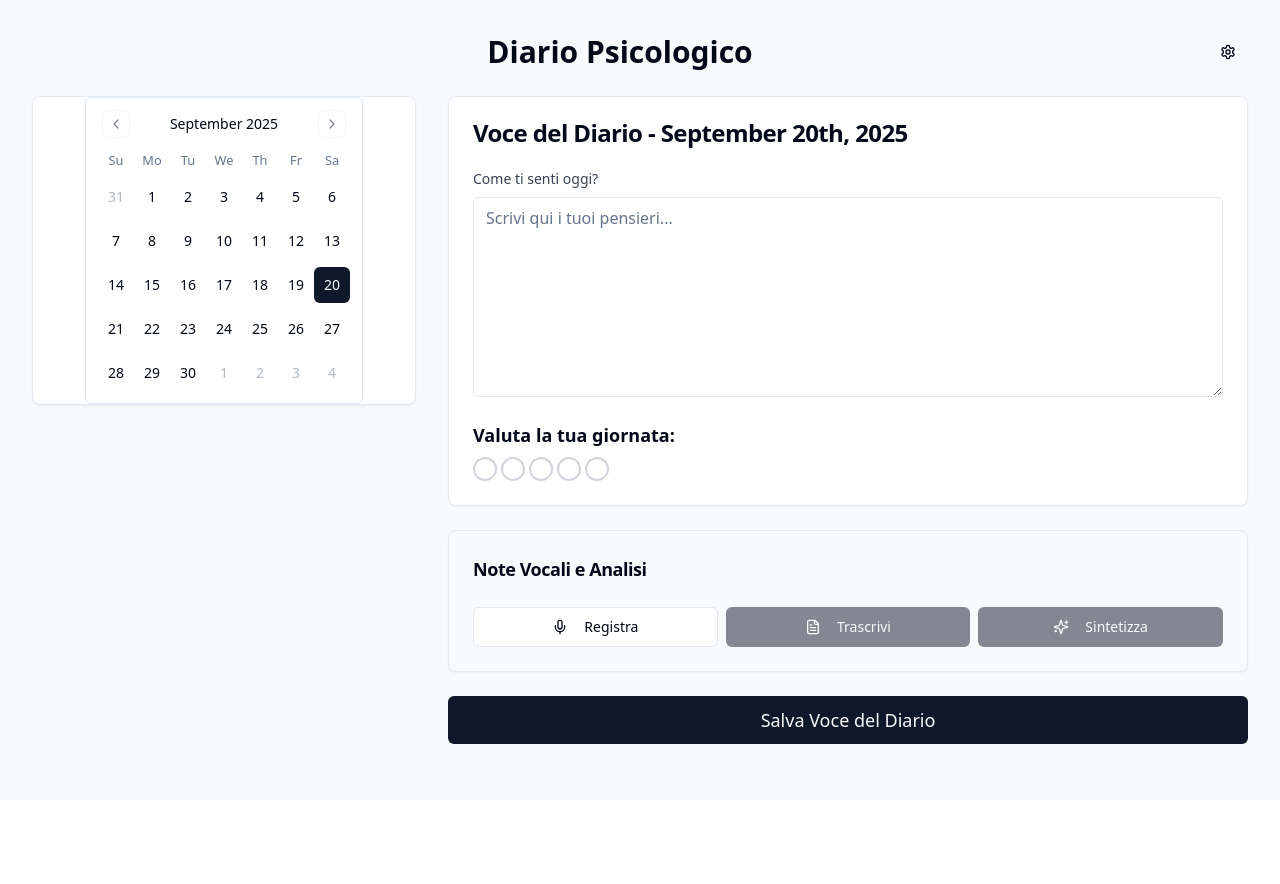
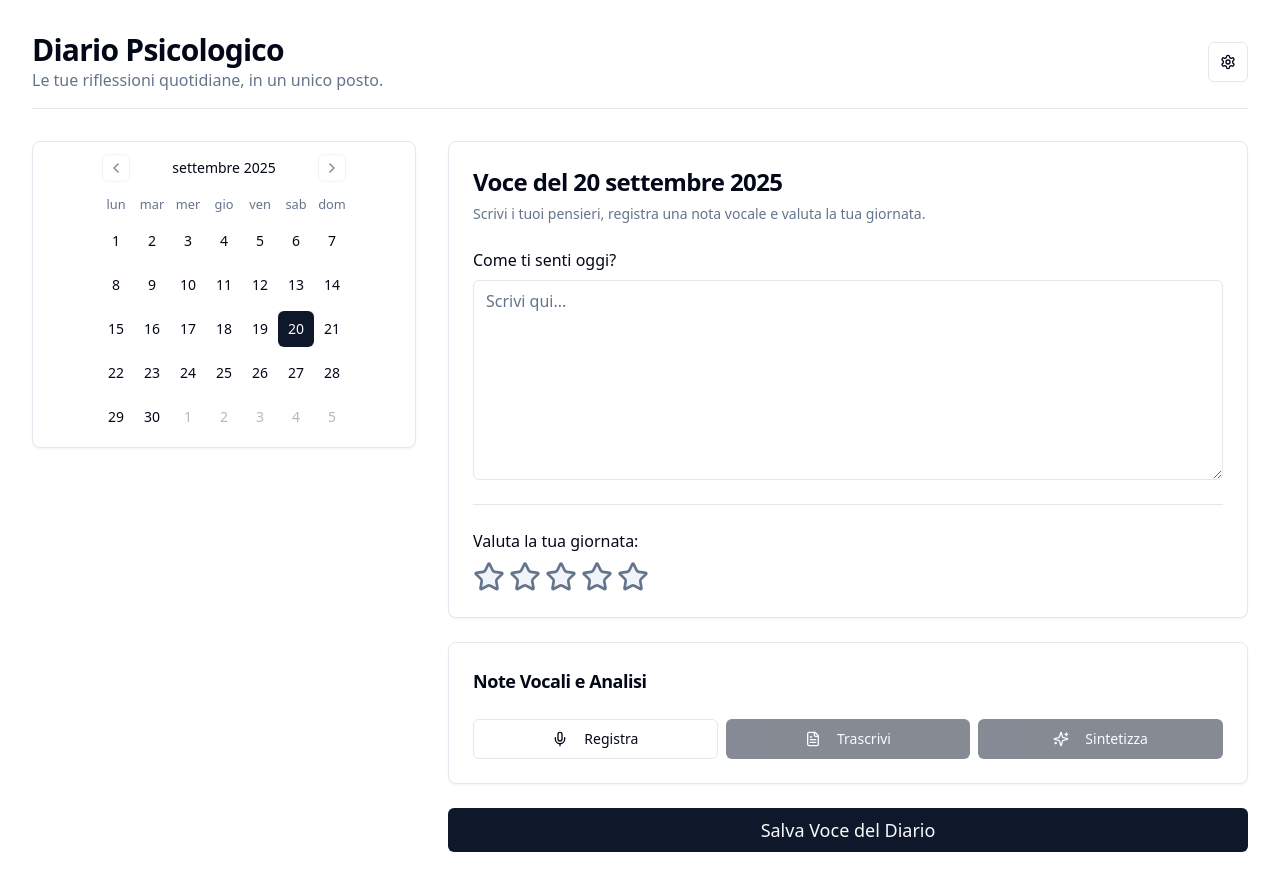
Before and after one commit to Razdnut/audiodiary, a React (Vite) app: page / in a window 1280 px wide. Before the commit the page ends 800 px from the top, so only its background shows below. Built offline with nearby package versions, Linux system fonts and the light colour scheme.

Commit message:
[dyad] Aggiornata la UI con lo stile di shadcn/ui. - wrote 4 file(s)

```diff
--- a/src/components/AudioControls.tsx
+++ b/src/components/AudioControls.tsx
@@ -8,6 +8,7 @@ import { Card, CardContent, CardHeader, CardTitle } from './ui/card';
 import { Settings } from './SettingsDialog';
 import { transcribeAudio, summarizeText } from '@/services/openai';
 import { showError, showSuccess } from '@/utils/toast';
+import { Label } from './ui/label';
 
 interface AudioControlsProps {
   audioUrl: string | undefined;
@@ -110,7 +111,7 @@ const AudioControls: React.FC<AudioControlsProps> = ({
   };
 
   return (
-    <Card className="bg-gray-50">
+    <Card>
       <CardHeader>
         <CardTitle className="text-lg">Note Vocali e Analisi</CardTitle>
       </CardHeader>
@@ -135,22 +136,22 @@ const AudioControls: React.FC<AudioControlsProps> = ({
 
         {audioUrl && !isRecording && (
           <div>
-            <p className="text-sm font-medium mb-1 text-gray-600">Registrazione:</p>
-            <audio controls src={audioUrl} className="w-full h-10" />
+            <Label className="text-sm font-medium mb-1 text-muted-foreground">Registrazione:</Label>
+            <audio controls src={audioUrl} className="w-full h-10 mt-1" />
           </div>
         )}
 
         {transcript && (
           <div>
-            <label className="block text-sm font-medium mb-1 text-gray-600">Trascrizione:</label>
-            <Textarea value={transcript} readOnly className="bg-white" rows={4} />
+            <Label className="text-sm font-medium mb-1">Trascrizione:</Label>
+            <Textarea value={transcript} readOnly className="bg-background mt-1" rows={4} />
           </div>
         )}
 
         {summary && (
           <div>
-            <label className="block text-sm font-medium mb-1 text-gray-600">Sintesi Automatica:</label>
-            <Textarea value={summary} readOnly className="bg-white" rows={3} />
+            <Label className="text-sm font-medium mb-1">Sintesi Automatica:</Label>
+            <Textarea value={summary} readOnly className="bg-background mt-1" rows={3} />
           </div>
         )}
       </CardContent>
--- a/src/components/ui/rating.tsx
+++ b/src/components/ui/rating.tsx
@@ -1,4 +1,8 @@
+"use client";
+
 import React from 'react';
+import { Star } from 'lucide-react';
+import { cn } from '@/lib/utils';
 
 interface RatingProps {
   value: number;
@@ -11,28 +15,35 @@ const Rating: React.FC<RatingProps> = ({
   value,
   onValueChange,
   max = 5,
-  size = 'md'
+  size = 'md',
 }) => {
   const sizeClasses = {
-    sm: 'w-4 h-4',
-    md: 'w-5 h-5',
-    lg: 'w-6 h-6'
+    sm: 'h-5 w-5',
+    md: 'h-6 w-6',
+    lg: 'h-8 w-8',
   };
 
   return (
     <div className="flex items-center gap-1">
-      {Array.from({ length: max }, (_, index) => (
-        <button
-          key={index}
-          onClick={() => onValueChange(index + 1)}
-          className={`${sizeClasses[size]} rounded-full border-2 transition-colors ${
-            index < value
-              ? 'bg-yellow-400 border-yellow-400'
-              : 'bg-white border-gray-300'
-          } hover:bg-yellow-300 hover:border-yellow-400`}
-          aria-label={`Rate ${index + 1} out of ${max}`}
-        />
-      ))}
+      {Array.from({ length: max }, (_, index) => {
+        const starValue = index + 1;
+        return (
+          <button
+            key={index}
+            onClick={() => onValueChange(starValue)}
+            className="group focus:outline-none focus-visible:ring-2 focus-visible:ring-ring focus-visible:ring-offset-2 rounded-sm"
+            aria-label={`Rate ${starValue} out of ${max}`}
+          >
+            <Star
+              className={cn(
+                sizeClasses[size],
+                'transition-colors text-muted-foreground group-hover:text-yellow-400',
+                starValue <= value ? 'text-yellow-400 fill-yellow-400' : 'fill-muted'
+              )}
+            />
+          </button>
+        );
+      })}
     </div>
   );
 };
--- a/src/pages/DailyJournal.tsx
+++ b/src/pages/DailyJournal.tsx
@@ -1,13 +1,16 @@
 import React, { useState, useEffect } from 'react';
-import { Card, CardContent, CardHeader, CardTitle } from '@/components/ui/card';
+import { Card, CardContent, CardHeader, CardTitle, CardDescription } from '@/components/ui/card';
 import { Button } from '@/components/ui/button';
 import { Textarea } from '@/components/ui/textarea';
 import Rating from '@/components/ui/rating';
 import { Calendar } from '@/components/ui/calendar';
 import { format } from 'date-fns';
+import { it } from 'date-fns/locale';
 import { Settings as SettingsIcon } from 'lucide-react';
 import AudioControls from '@/components/AudioControls';
 import SettingsDialog, { Settings } from '@/components/SettingsDialog';
+import { Separator } from '@/components/ui/separator';
+import { Label } from '@/components/ui/label';
 
 interface JournalEntry {
   date: string; // YYYY-MM-DD
@@ -56,7 +59,7 @@ const DailyJournal = () => {
     setCurrentAudioUrl(entry?.audioUrl);
     setCurrentTranscript(entry?.transcript);
     setCurrentSummary(entry?.summary);
-    setCurrentAudioFile(undefined); // Reset audio file on date change
+    setCurrentAudioFile(undefined);
   }, [selectedDate, entries]);
 
   const handleSaveEntry = () => {
@@ -101,54 +104,72 @@ const DailyJournal = () => {
 
   return (
     <>
-      <div className="container mx-auto p-4 md:p-8">
-        <header className="flex justify-between items-center mb-6">
-          <h1 className="text-3xl font-bold text-center flex-grow">Diario Psicologico</h1>
-          <Button variant="ghost" size="icon" onClick={() => setIsSettingsOpen(true)}>
-            <SettingsIcon className="h-6 w-6" />
+      <div className="bg-background text-foreground min-h-screen">
+        <div className="container mx-auto p-4 sm:p-6 lg:p-8">
+          <header className="flex justify-between items-center mb-8 border-b pb-4">
+            <div>
+              <h1 className="text-3xl font-bold tracking-tight">Diario Psicologico</h1>
+              <p className="text-muted-foreground">
+                Le tue riflessioni quotidiane, in un unico posto.
+              </p>
+            </div>
+            <Button variant="outline" size="icon" onClick={() => setIsSettingsOpen(true)}>
+              <SettingsIcon className="h-5 w-5" />
+              <span className="sr-only">Impostazioni</span>
             </Button>
           </header>
 
-        <div className="grid grid-cols-1 lg:grid-cols-3 gap-8">
-          <div className="lg:col-span-1">
+          <main className="grid grid-cols-1 lg:grid-cols-3 gap-8">
+            <aside className="lg:col-span-1">
               <Card>
                 <CardContent className="p-0 flex justify-center">
                   <Calendar
                     mode="single"
                     selected={selectedDate}
                     onSelect={setSelectedDate}
-                  className="rounded-md border"
+                    className="p-3"
                     modifiers={{ hasEntry: daysWithEntries }}
-                  modifiersStyles={{ hasEntry: { textDecoration: 'underline', textDecorationColor: '#3b82f6', fontWeight: 'bold' } }}
+                    modifiersStyles={{
+                      hasEntry: {
+                        color: 'hsl(var(--primary-foreground))',
+                        backgroundColor: 'hsl(var(--primary))'
+                      }
+                    }}
+                    locale={it}
                   />
                 </CardContent>
               </Card>
-          </div>
+            </aside>
 
-          <div className="lg:col-span-2 space-y-6">
+            <section className="lg:col-span-2 space-y-6">
               <Card>
                 <CardHeader>
-                <CardTitle>
-                  Voce del Diario - {selectedDate ? format(selectedDate, 'PPP') : 'Seleziona una data'}
+                  <CardTitle className="text-2xl">
+                    Voce del {selectedDate ? format(selectedDate, 'PPP', { locale: it }) : 'Seleziona una data'}
                   </CardTitle>
+                  <CardDescription>
+                    Scrivi i tuoi pensieri, registra una nota vocale e valuta la tua giornata.
+                  </CardDescription>
                 </CardHeader>
                 <CardContent className="space-y-6">
                   <div>
-                  <label htmlFor="journal-content" className="block text-sm font-medium text-gray-700 mb-2">
+                    <Label htmlFor="journal-content" className="text-base font-medium">
                       Come ti senti oggi?
-                  </label>
+                    </Label>
                     <Textarea
                       id="journal-content"
-                    placeholder="Scrivi qui i tuoi pensieri..."
+                      placeholder="Scrivi qui..."
                       value={currentContent}
                       onChange={(e) => setCurrentContent(e.target.value)}
-                    className="min-h-[200px] text-base"
+                      className="min-h-[200px] text-base mt-2"
                       disabled={!selectedDate}
                     />
                   </div>
 
+                  <Separator />
+
                   <div>
-                  <h3 className="text-lg font-semibold mb-2">Valuta la tua giornata:</h3>
+                    <h3 className="text-base font-medium mb-2">Valuta la tua giornata:</h3>
                     <Rating
                       value={currentRating}
                       onValueChange={setCurrentRating}
@@ -171,12 +192,14 @@ const DailyJournal = () => {
 
               <Button
                 onClick={handleSaveEntry}
-              className="w-full text-lg py-6"
+                size="lg"
+                className="w-full text-lg"
                 disabled={!selectedDate}
               >
                 Salva Voce del Diario
               </Button>
-          </div>
+            </section>
+          </main>
         </div>
       </div>
       <SettingsDialog
--- a/src/pages/Index.tsx
+++ b/src/pages/Index.tsx
@@ -2,7 +2,7 @@ import DailyJournal from "./DailyJournal";
 
 export default function Index() {
   return (
-    <main className="bg-gray-50 min-h-screen">
+    <main className="min-h-screen">
       <DailyJournal />
     </main>
   );
```
Lines whose indentation alone changed are shown as unchanged.
